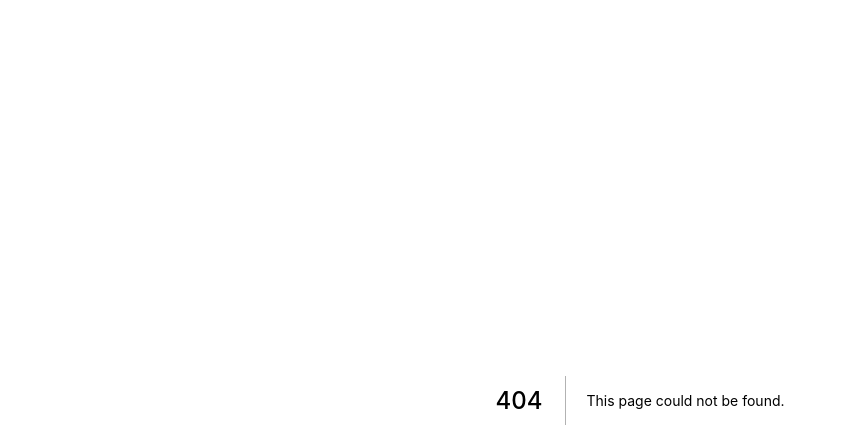
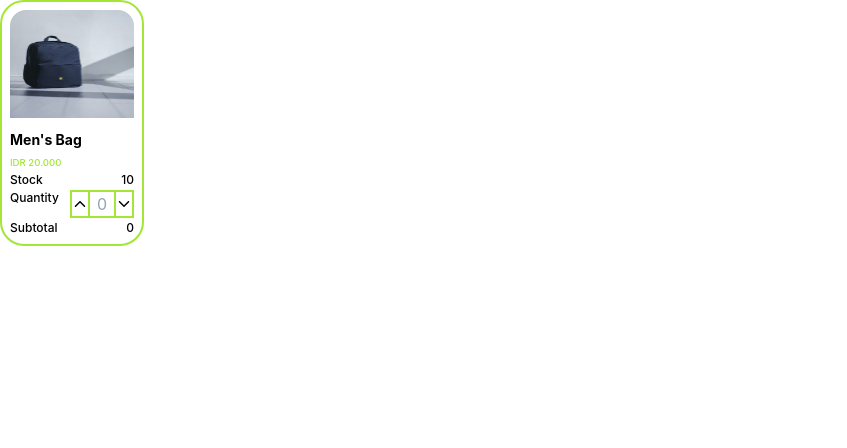
Before and after one commit to tawakalmit/mercat-app, a Next.js app: page /user/components/ShoppingCartCard in a window 1280 px wide. Before the commit this address had no page. Shown: the top 448 px of the page, without its empty margins (0-847 px from the left). Built offline with nearby package versions, Linux system fonts and the light colour scheme.

Commit message:
function subtotal sedang dalam proses perbaikan

```diff
--- a/pages/index.js
+++ b/pages/index.js
@@ -2,11 +2,12 @@ import Head from "next/head";
 import Image from "next/image";
 import styles from "../styles/Home.module.css";
 import ProductPage from "./user/productpages/ProductPage";
+import ShoppingCart from "./user/productpages/ShoppingCart";
 
 export default function Home() {
   return (
     <>
-      <ProductPage />
+      <ShoppingCart />
     </>
   );
 }
--- /dev/null
+++ b/pages/user/components/ShoppingCartCard.jsx
@@ -0,0 +1,57 @@
+import React, {useState} from 'react';
+import Image from 'next/image';
+import { IoIosArrowUp, IoIosArrowDown } from "react-icons/io";
+const DashboardCard = () =>{
+    const [counter, setCounter]=useState(0);
+    const [stock, setStock]=useState(10);
+    const [harga]=useState(20000)
+    const [subtotal,setSubtotal]=useState(0);
+
+
+        const increment =()=>{
+            if(stock>=1){
+                setCounter(counter+1);
+                setStock(stock-1);
+                setSubtotal(counter*harga);
+            }
+        }
+
+        const decrement =()=>{
+            if(counter>=1){
+            setCounter(counter-1);
+            setStock(stock+1);
+            setSubtotal(counter*harga)}
+        }
+
+
+    return(
+        <div className="mb-5">
+            <div className="card h-auto w-36 border-solid border-2 border-lime-400 rounded-3xl p-2">
+                <Image src="/tashitam.jpg" width="129" height="112" className='rounded-t-2xl'/>
+                <h2 className="text-sm font-bold mt-1.5">Men's Bag</h2>
+                <h3 className="text-[0.6rem] font-medium text-lime-400 mt-1.5">IDR 20.000</h3>
+                <div className="mt-0.5 w-full h-auto flex justify-between gap-0">
+                <p className="text-xs font-medium">Stock</p>
+                <p className="text-xs font-medium">{stock}</p>
+                </div>
+                <div className="mt-0.5 w-full h-auto flex justify-between">
+                <p className="text-xs font-medium">Quantity</p>
+                <div className="gap-x-0 flex justify-between border-lime-400 border-solid border-y-2 text-center">
+                    <button className='w-5 h-4.5 border-lime-400 border-solid border-x-2' onClick={increment}>
+                    <IoIosArrowUp className='w-4'/>
+                    </button>
+                    <div className="w-6 h-4.5 text-center text-slate-400">{counter}</div>
+                    <button className='w-5 h-4.5 border-lime-400 border-solid border-x-2'>
+                    <IoIosArrowDown className='w-4' onClick={decrement}/>
+                    </button>
+                    </div>
+                </div>
+                    <div className="mt-0.5 w-full h-auto flex justify-between gap-0">
+                    <p className="text-xs font-medium">Subtotal</p>
+                    <p className="text-xs font-medium">{subtotal}</p>
+                    </div>
+            </div>
+        </div>
+    )
+}
+export default DashboardCard;
--- a/pages/user/productpages/ShoppingCart.jsx
+++ b/pages/user/productpages/ShoppingCart.jsx
@@ -1,6 +1,6 @@
 import React from 'react';
 import NavBar from '../components/NavBar';
-import DashboardCard from '../components/DashboardCard';
+import ShoppingCartCard from '../components/ShoppingCartCard';
 
 const ShoppingCart =() => {
     return (
@@ -10,13 +10,7 @@ const ShoppingCart =() => {
             <h2 className="font-semibold text-lg text-center">Shopping Cart</h2>
         </div>
         <div className="grid justify-items-center sm:grid-cols-2 sm:px-0 grid-cols-2 md:grid-cols-3 lg:grid-cols-4 grid-flow-row gap-5 w-screen h-auto p-5">
-        <DashboardCard />
-        <DashboardCard />
-        <DashboardCard />
-        <DashboardCard />
-        <DashboardCard />
-        <DashboardCard />
-        <DashboardCard />
+        <ShoppingCartCard />
         </div>
         </>
     )
```
